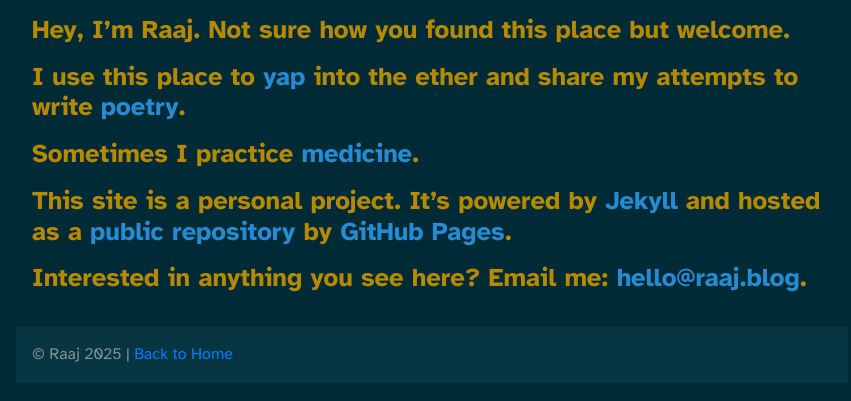
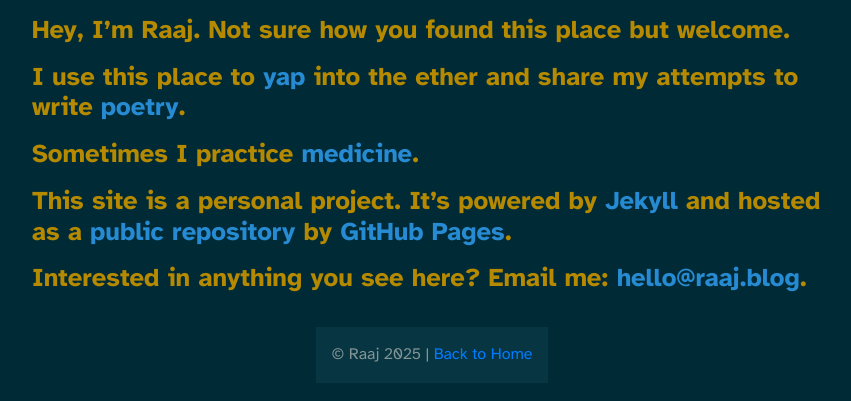
Before and after one commit to itsraaj/itsraaj.github.io, a Jekyll site: the page built from index.md, in a window 1280 px wide. Shown: the top 401 px of the page, without its empty margins (208-1059 px from the left). Built offline with Jekyll 4.4.1, drawn with Linux system fonts in a browser that asks for light colours.

Commit message:
Update style.css

```diff
--- a/assets/css/style.css
+++ b/assets/css/style.css
@@ -94,17 +94,12 @@ p {
   margin-bottom: 1rem;
 }
 
-article {
-  margin-bottom: 2rem;
-}
-
 main {
-  flex: 1; /* Fills available space between header (if any) and footer */
+  flex: 1; /* Fills the available space */
   padding: 1rem; /* Consistent padding */
   text-align: left; /* Ensure all text is left-aligned */
-  width: 100%;
   max-width: 800px; /* Center content width */
-  margin: 0 auto; /* Center horizontally */
+  margin: 0 auto;
 }
 
 footer {
@@ -112,9 +107,8 @@ footer {
   background: #073642; /* Footer background */
   color: #839496; /* Footer text color */
   text-align: left; /* Ensure footer text is left-aligned */
-  width: 100%;
   max-width: 800px; /* Align with main content width */
-  margin: 0 auto; /* Center horizontally */
+  margin: 0 auto;
 }
 
 footer a {
@@ -131,10 +125,6 @@ a:focus {
   outline: 2px dashed #268bd2;
 }
 
-button:focus {
-  outline: 2px dashed #268bd2;
-}
-
 /* Media Queries for Smaller Screens */
 @media (max-width: 768px) {
   main, footer {
```
